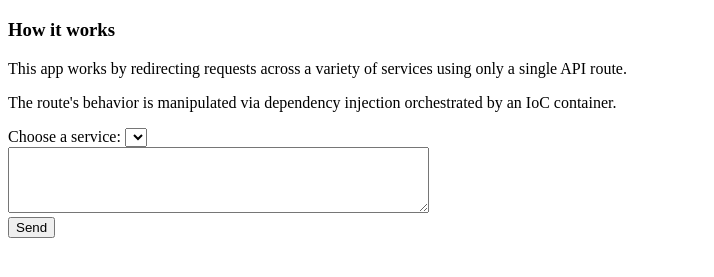
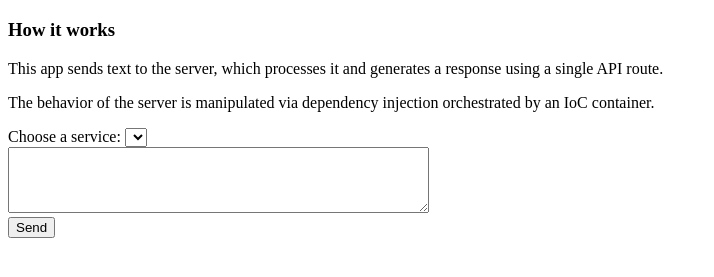
Before and after one commit to ianmacdougald/IoC-test-app, a website: page index.html in a window 1280 px wide. Shown: the part 61-338 px from the top of the page, without its empty margins (0-714 px from the left). Drawn offline with Linux system fonts and the light colour scheme; no server answers.

Commit message:
Update description for index

```diff
--- a/index.html
+++ b/index.html
@@ -13,11 +13,11 @@
       <div id="how-works">
         <h3>How it works</h3>
         <p>
-          This app works by redirecting requests across a variety of services
-          using only a single API route.
+          This app sends text to the server, which processes it and generates a
+          response using a single API route.
         </p>
         <p>
-          The route's behavior is manipulated via dependency injection
+          The behavior of the server is manipulated via dependency injection
           orchestrated by an IoC container.
         </p>
       </div>
@@ -62,7 +62,6 @@
             document.querySelector('#response-field').textContent = text;
           });
       };
-
       // 3.0 Inject a new dependency every time another option is chosen
       const select = document.querySelector('#ioc-services');
       select.onchange = () => {
```
Also changed, not shown: 1 other file.
